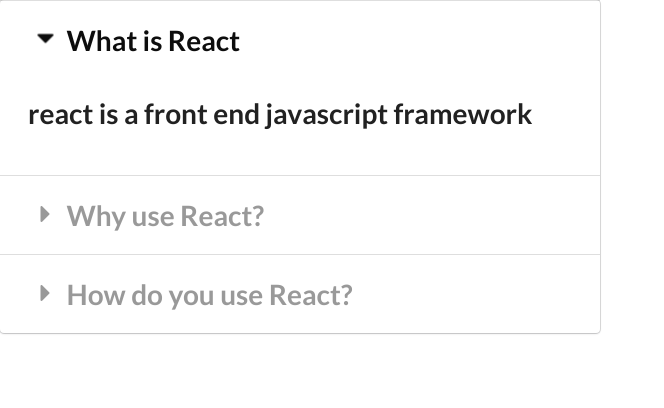
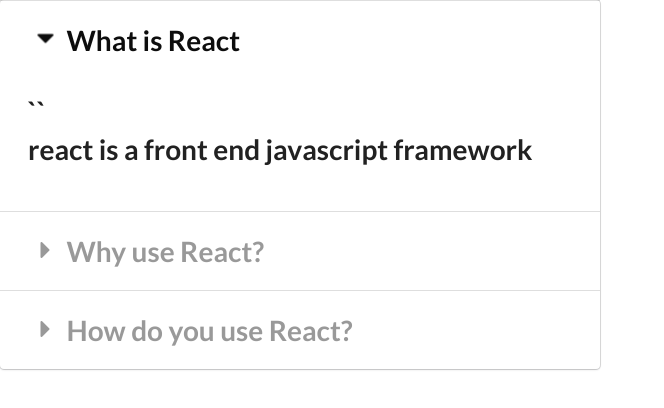
Before and after one commit to tidalwave2000/widget, a React (Create React App) app: page / in a window 1280 px wide. Both pictures are taken after a click on the element "What is React". Shown: the top 408 px of the page, without its empty margins (0-664 px from the left). Built offline with nearby package versions, Linux system fonts and the light colour scheme.

Commit message:
Accordion part 1-1

```diff
--- a/src/component/accordion.js
+++ b/src/component/accordion.js
@@ -23,7 +23,7 @@
 					<i className="dropdown icon"></i>
 					{item.title}
 				</div>
-				<div className={`content ${active}`}>
+				<div className={`content ${active}`}>``
 					<p>{item.content}</p>
 				</div>
 			</React.Fragment>
```
